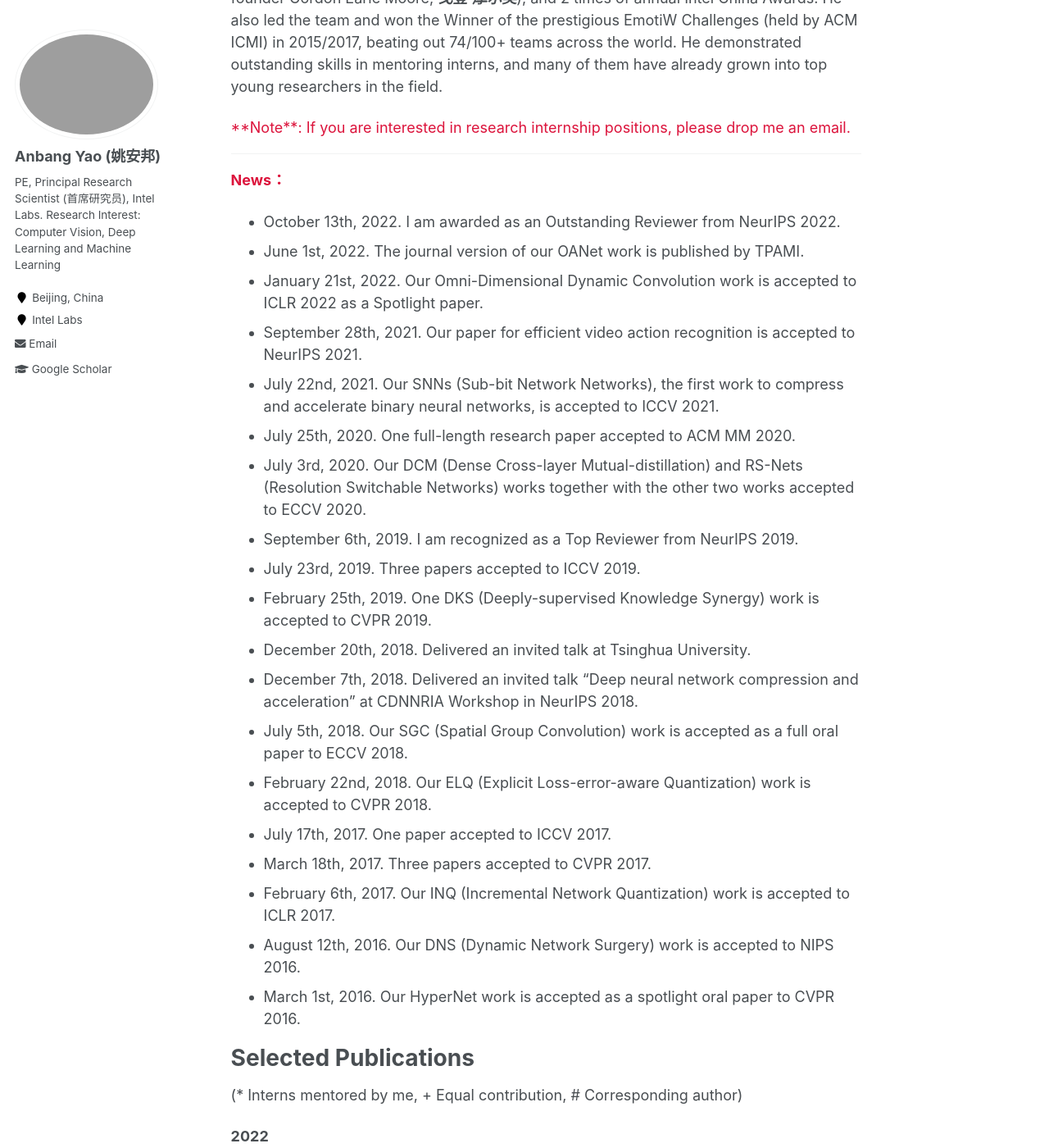
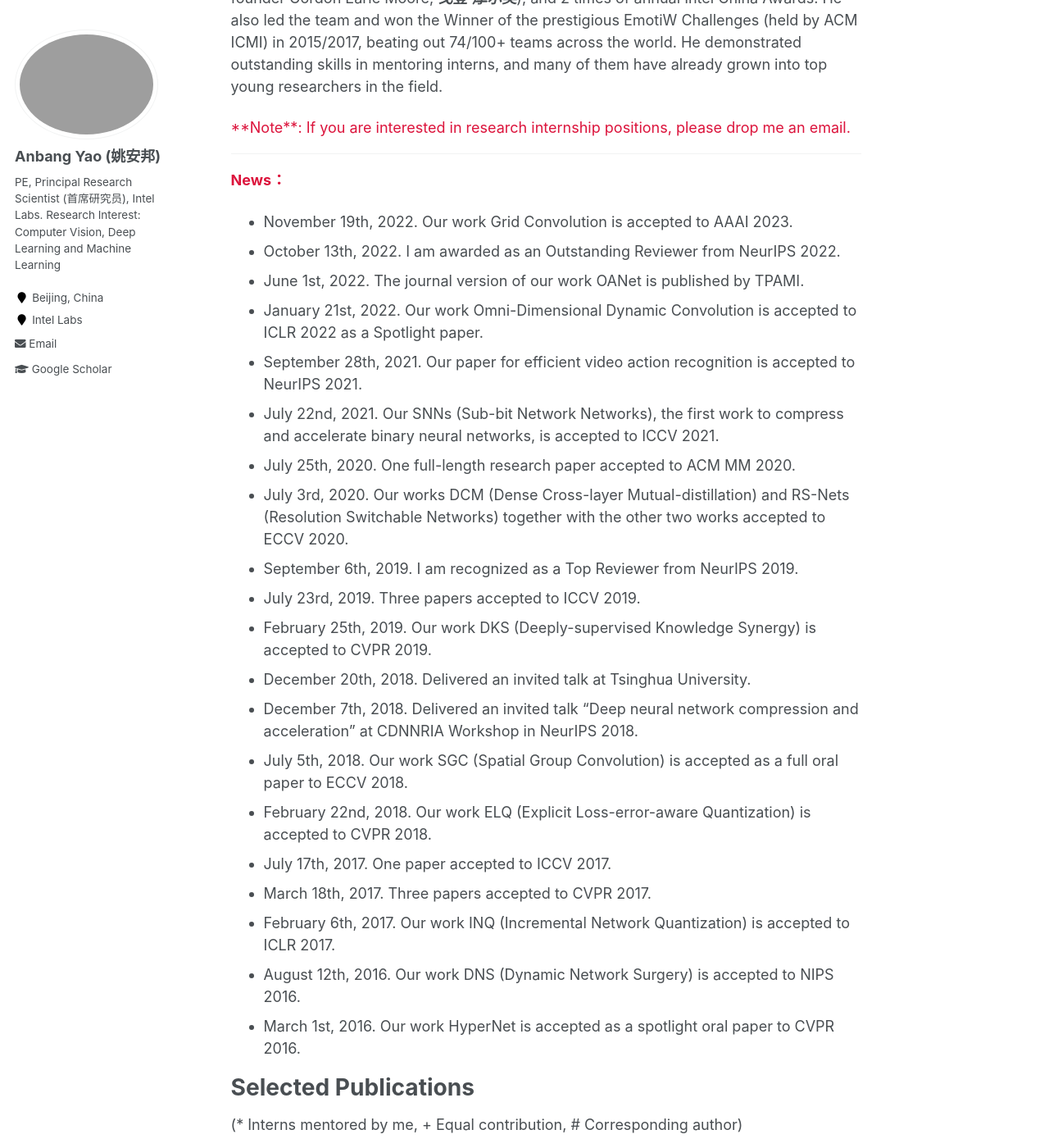
Before and after one commit to YaoAnbang/YaoAnbang.github.io, a Jekyll site: the page built from _pages/about.md, in a window 1280 px wide and 1400 px high, scrolled down 556 px. Shown: the whole window at 82% size. Built offline with Jekyll 4.4.1, drawn with Linux system fonts in a browser that asks for light colours; some of the changed text lies outside the part shown.

Commit message:
Update about.md

```diff
--- a/_pages/about.md
+++ b/_pages/about.md
@@ -17,9 +17,10 @@ Anbang Yao is currently a PE (Principal Engineer)/Principal Research Scientist a
 ---
 **<font color="Crimson">News：</font>**
 
++ November 19th, 2022. Our work Grid Convolution is accepted to AAAI 2023.
 + October 13th, 2022. I am awarded as an Outstanding Reviewer from NeurIPS 2022.
-+ June 1st, 2022. The journal version of our OANet work is published by TPAMI.
-+ January 21st, 2022. Our Omni-Dimensional Dynamic Convolution work is accepted to ICLR 2022 as a Spotlight paper.
++ June 1st, 2022. The journal version of our work OANet is published by TPAMI.
++ January 21st, 2022. Our work Omni-Dimensional Dynamic Convolution is accepted to ICLR 2022 as a Spotlight paper.
 + September 28th, 2021. Our paper for efficient video action recognition is accepted to NeurIPS 2021.
 <!--+ August 11th, 2021. I will serve as a SPC member for AAAI 2022.-->
 + July 22nd, 2021. Our SNNs (Sub-bit Network Networks), the first work to compress and accelerate binary neural networks, is accepted to ICCV 2021.
@@ -27,28 +28,32 @@ Anbang Yao is currently a PE (Principal Engineer)/Principal Research Scientist a
 <!--+ July 29th, 2020. One paper accepted to BMVC 2020.-->
 + July 25th, 2020. One full-length research paper accepted to ACM MM 2020.
 <!--+ July 9th, 2020. One paper accepted to CVIU.-->
-+ July 3rd, 2020. Our DCM (Dense Cross-layer Mutual-distillation) and RS-Nets (Resolution Switchable Networks) works together with the other two works accepted to ECCV 2020.
++ July 3rd, 2020. Our works DCM (Dense Cross-layer Mutual-distillation) and RS-Nets (Resolution Switchable Networks) together with the other two works accepted to ECCV 2020.
 <!--+ October 29th, 2019. One paper accepted to IJCV.-->
 + September 6th, 2019. I am recognized as a Top Reviewer from NeurIPS 2019.
 + July 23rd, 2019. Three papers accepted to ICCV 2019.
-+ February 25th, 2019. One DKS (Deeply-supervised Knowledge Synergy) work is accepted to CVPR 2019.
++ February 25th, 2019. Our work DKS (Deeply-supervised Knowledge Synergy) is accepted to CVPR 2019.
 + December 20th, 2018. Delivered an invited talk at Tsinghua University.
 + December 7th, 2018. Delivered an invited talk "Deep neural network compression and acceleration" at CDNNRIA Workshop in NeurIPS 2018.
-+ July 5th, 2018. Our SGC (Spatial Group Convolution) work is accepted as a full oral paper to ECCV 2018.
-+ February 22nd, 2018. Our ELQ (Explicit Loss-error-aware Quantization) work is accepted to CVPR 2018.
++ July 5th, 2018. Our work SGC (Spatial Group Convolution) is accepted as a full oral paper to ECCV 2018.
++ February 22nd, 2018. Our work ELQ (Explicit Loss-error-aware Quantization) is accepted to CVPR 2018.
 + July 17th, 2017. One paper accepted to ICCV 2017.
 + March 18th, 2017. Three papers accepted to CVPR 2017.
-+ February 6th, 2017. Our INQ (Incremental Network Quantization) work is accepted to ICLR 2017.
-+ August 12th, 2016. Our DNS (Dynamic Network Surgery) work is accepted to NIPS 2016.
-+ March 1st, 2016. Our HyperNet work is accepted as a spotlight oral paper to CVPR 2016.
++ February 6th, 2017. Our work INQ (Incremental Network Quantization) is accepted to ICLR 2017.
++ August 12th, 2016. Our work DNS (Dynamic Network Surgery) is accepted to NIPS 2016.
++ March 1st, 2016. Our work HyperNet is accepted as a spotlight oral paper to CVPR 2016.
 
 Selected Publications
 =====
 
 (\* Interns mentored by me, \+ Equal contribution, \# Corresponding author)
 
-**2022**
+**2023**
 <!-- <blockquote> -->
++ 3D Human Pose Lifting with Grid Convolution.<br> Yangyuxuan Kang\*, Yuyang Liu\*, Anbang Yao\#, Shandong Wang and Enhua Wu.<br><em>**AAAI Conference on Artificial Intelligence (AAAI)**</em>, 2023 (<font color="Crimson">Spotlight</font>).<br> [<font color="DodgerBlue">[Paper is coming soon]</font>].[<font color="DodgerBlue">[Code]</font>](https://github.com/OSVAI/GridConv).<br>
+<!--</blockquote> -->
+
+**2022**<!-- <blockquote> -->
 + Omni-Dimensional Dynamic Convolution.<br> Chao Li\*, Aojun Zhou and Anbang Yao\#.<br><em>**International Conference on Learning Representations (ICLR)**</em>, 2022 (<font color="Crimson">Spotlight</font>).<br> [<font color="DodgerBlue">[Paper]</font>](https://openreview.net/forum?id=DmpCfq6Mg39&referrer=%5BAuthor%20Console%5D(%2Fgroup%3Fid%3DICLR.cc%2F2022%2FConference%2FAuthors%23your-submissions)).[<font color="DodgerBlue">[Code]</font>](https://github.com/OSVAI/ODConv).<br>
 <!--</blockquote> -->
 
```
